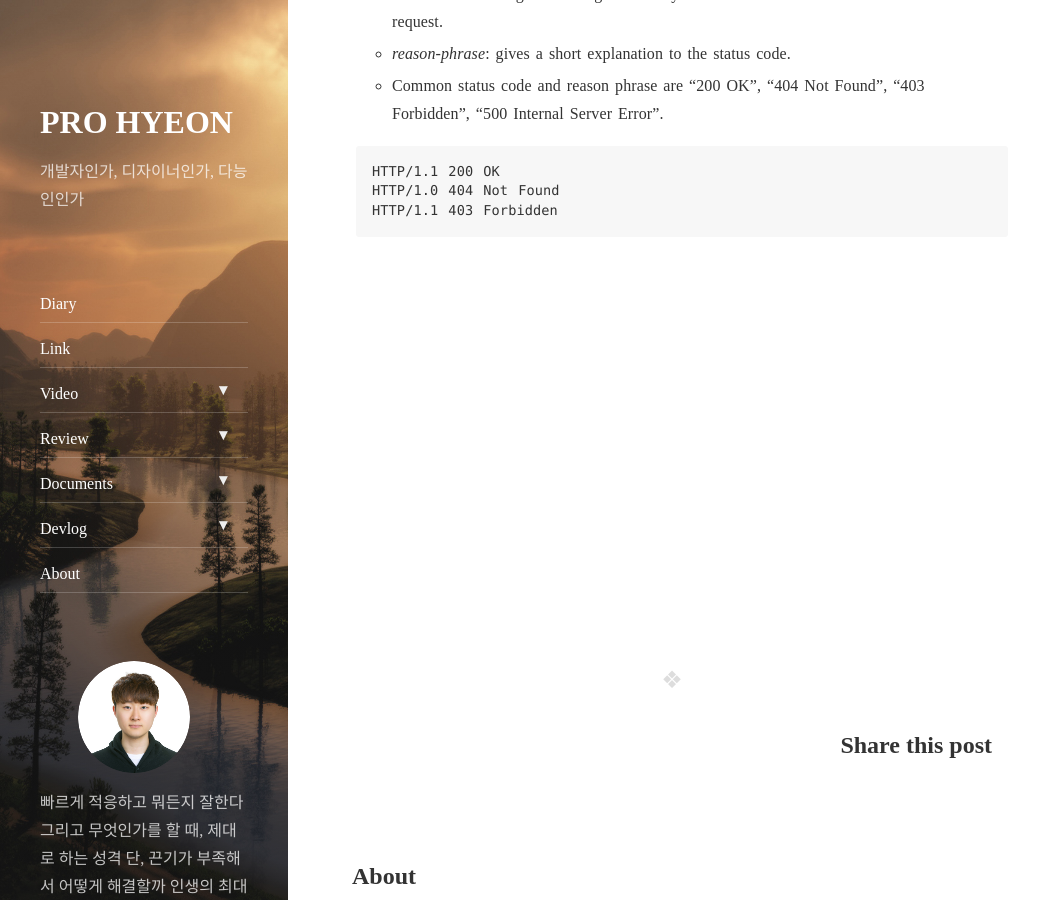
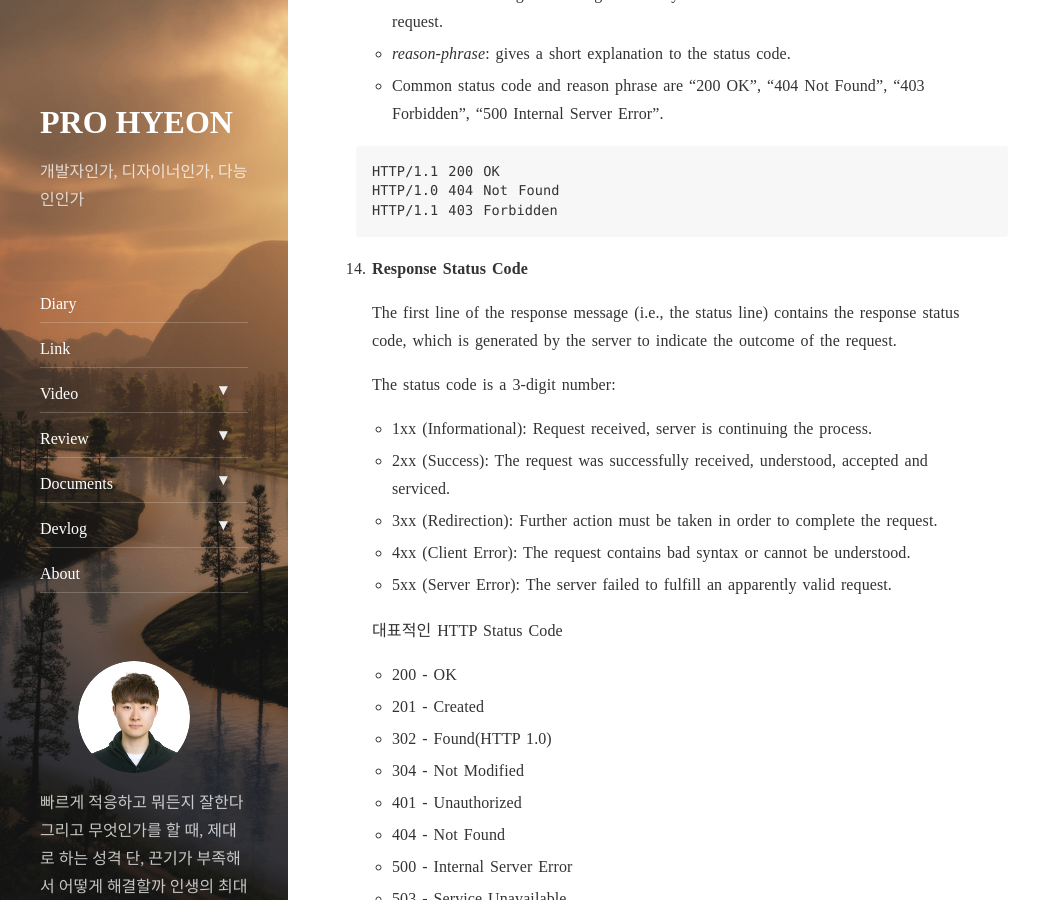
Before and after one commit to antaehyeon/antaehyeon.github.io, a Jekyll site: the page built from _posts/2018-07-04-[코드스쿼드]-프론트엔드-Lv3-HTTP-이해.md, in a window 1280 px wide and 900 px high, scrolled down 5365 px. Shown: the whole window, without its empty margins (0-1053 px from the left). Built offline with Jekyll 4.4.1, drawn with Linux system fonts in a browser that asks for light colours; nearby versions of some CDN libraries; comment, search, counter and statistics services are not loaded.

Commit message:
코드스쿼드 프론트엔드 레벨3 학습일지 Response Status Code 내용 추가

````diff
--- a/_posts/2018-07-04-[코드스쿼드]-프론트엔드-Lv3-HTTP-이해.md
+++ b/_posts/2018-07-04-[코드스쿼드]-프론트엔드-Lv3-HTTP-이해.md
@@ -162,3 +162,26 @@ comments: true
     HTTP/1.0 404 Not Found
     HTTP/1.1 403 Forbidden
     ```
+
+14. **Response Status Code**
+
+    The first line of the response message (i.e., the status line) contains the response status code, which is generated by the server to indicate the outcome of the request.
+
+    The status code is a 3-digit number:
+
+    - 1xx (Informational): Request received, server is continuing the process.
+    - 2xx (Success): The request was successfully received, understood, accepted and serviced.
+    - 3xx (Redirection): Further action must be taken in order to complete the request.
+    - 4xx (Client Error): The request contains bad syntax or cannot be understood.
+    - 5xx (Server Error): The server failed to fulfill an apparently valid request.
+
+    대표적인 HTTP Status Code
+
+    - 200 - OK
+    - 201 - Created
+    - 302 - Found(HTTP 1.0)
+    - 304 - Not Modified
+    - 401 - Unauthorized
+    - 404 - Not Found
+    - 500 - Internal Server Error
+    - 503 - Service Unavailable
````
